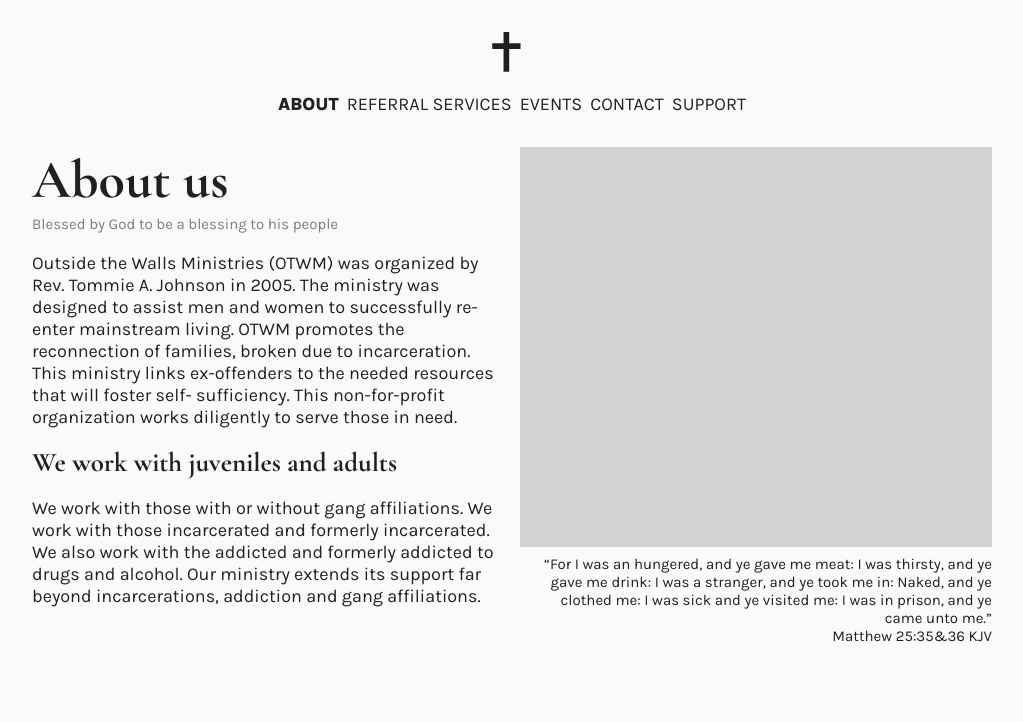
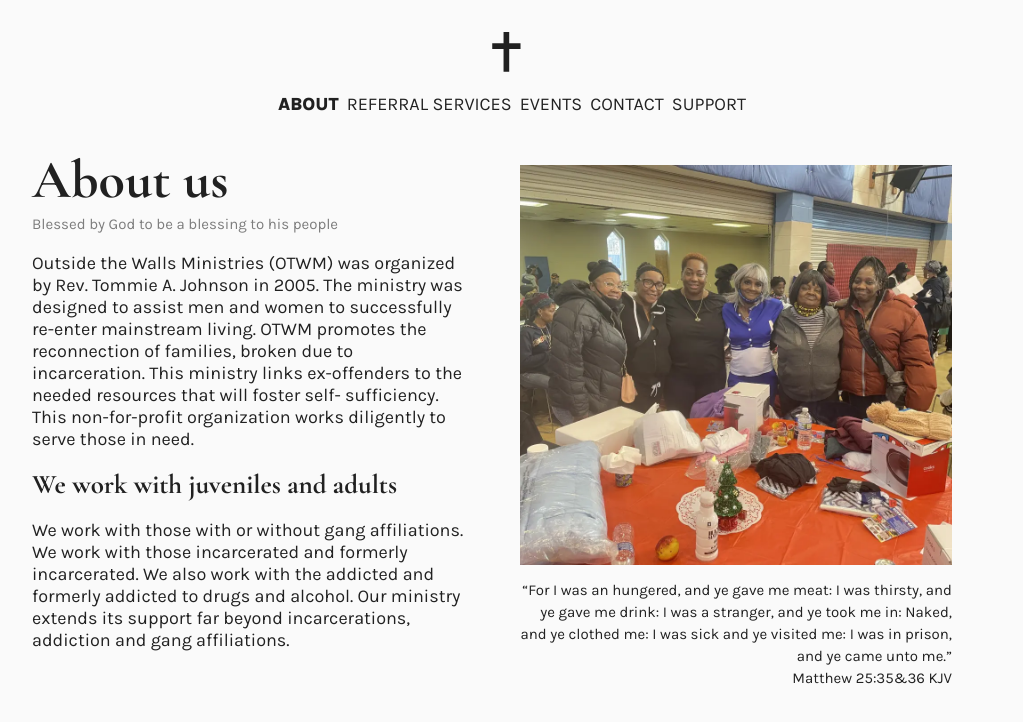
Before and after one commit to hnrq/otw-ministries, a SvelteKit app: page /about in a window 1280 px wide. Shown: the top 722 px of the page, without its empty margins (128-1151 px from the left). Built offline with nearby package versions, Linux system fonts and the light colour scheme.

Commit message:
chore: add contentful to referral page

```diff
--- a/src/routes/about/+page.svelte
+++ b/src/routes/about/+page.svelte
@@ -17,15 +17,17 @@
 			affiliations.
 		</p>
 	</div>
-	<div class="about__image">
-		<div class="img" />
+	<figure class="about__image">
+		<img src="/images/folks.webp" class="img" alt="" />
 		<!-- eslint-disable-next-line svelte/no-at-html-tags -->
-		<small class="about__image-caption">
-			“For I was an hungered, and ye gave me meat: I was thirsty, and ye gave me drink: I was a
-			stranger, and ye took me in: Naked, and ye clothed me: I was sick and ye visited me: I was in
-			prison, and ye came unto me.”<br />Matthew 25:35&36 KJV
-		</small>
-	</div>
+		<figcaption class="about__image-caption">
+			<small>
+				“For I was an hungered, and ye gave me meat: I was thirsty, and ye gave me drink: I was a
+				stranger, and ye took me in: Naked, and ye clothed me: I was sick and ye visited me: I was
+				in prison, and ye came unto me.”<br />Matthew 25:35&36 KJV
+			</small>
+		</figcaption>
+	</figure>
 </section>
 
 <style lang="scss">
@@ -66,6 +68,7 @@
 	.img {
 		width: 100%;
 		height: 400px;
+		object-fit: cover;
 		background-color: lightgray;
 		margin-bottom: utils.spacing(1);
 	}
```
Also changed, not shown: src/lib/components/Referral.svelte (+4 -4 lines), src/routes/+page.svelte (+32 -2 lines), src/routes/referral/+page.server.ts (added, +34 -0 lines), src/routes/referral/+page.ts (deleted, +0 -12 lines), static/images/folks.webp (added), static/images/tommie.webp (added).
